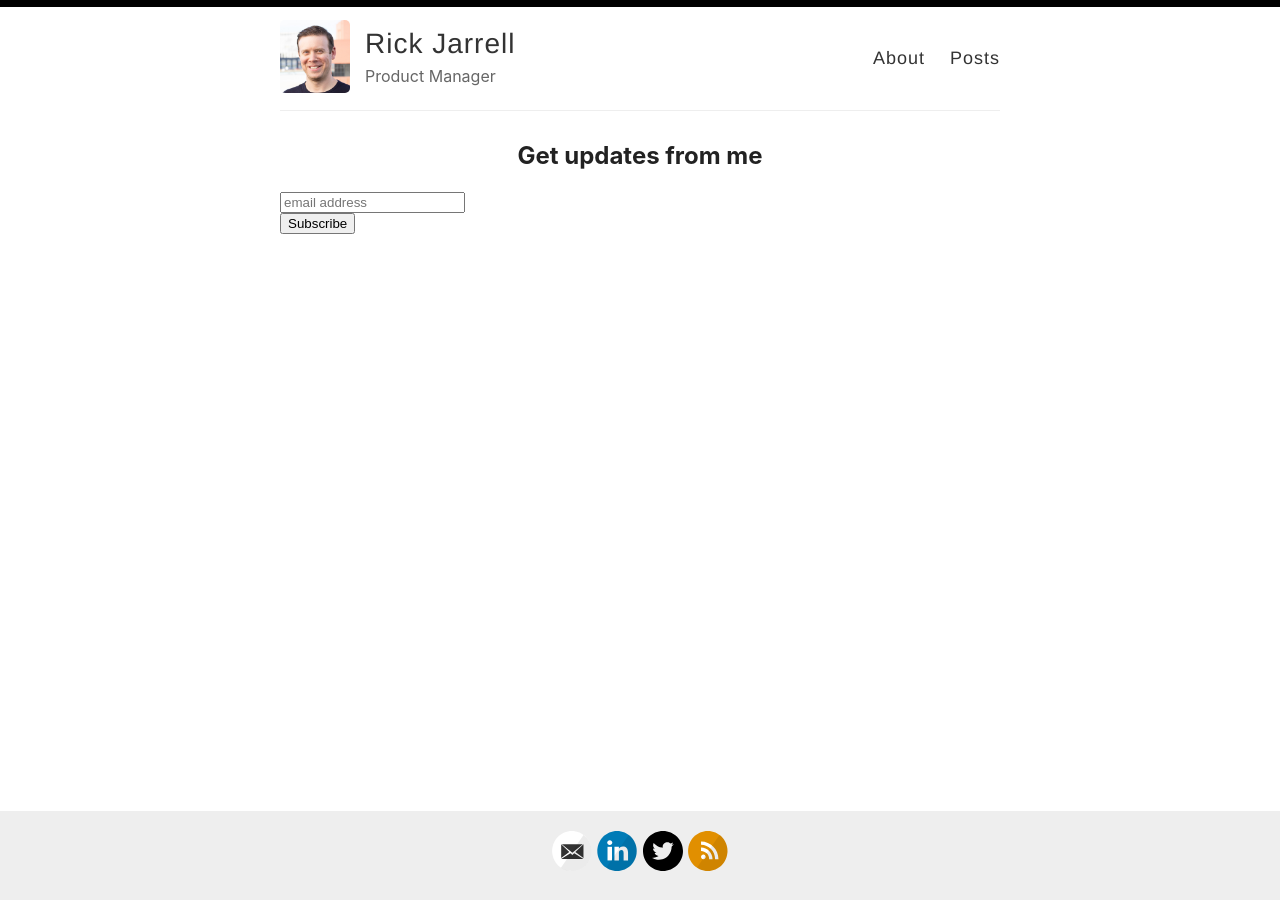
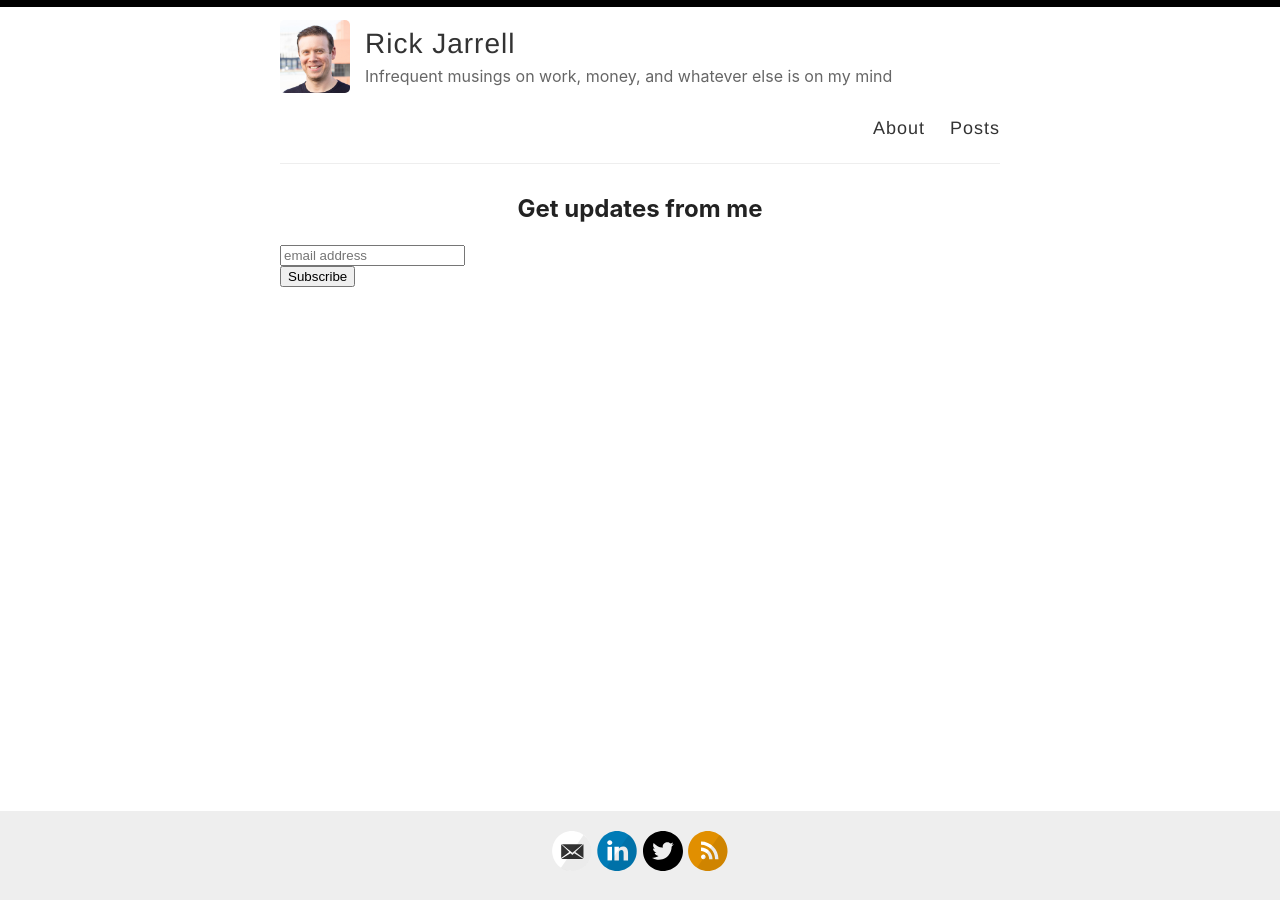
Before and after one commit to rickjarrell/backupblog, a Jekyll site: the page built from index.html, in a window 1280 px wide. Built offline with Jekyll 4.4.1, drawn with Linux system fonts in a browser that asks for light colours; the list of posts is cut into pages by our own code; comment, search, counter and statistics services are not loaded.

Commit message:
Update _config.yml

```diff
--- a/_config.yml
+++ b/_config.yml
@@ -9,7 +9,7 @@ name: Rick Jarrell
 author: Rick Jarrell
 
 # Short bio or description (displayed in the header)
-description: Product Manager
+description: Infrequent musings on work, money, and whatever else is on my mind
 
 # URL of your avatar or profile pic (you could use your GitHub profile pic)
 avatar: /images/profile.png
```
